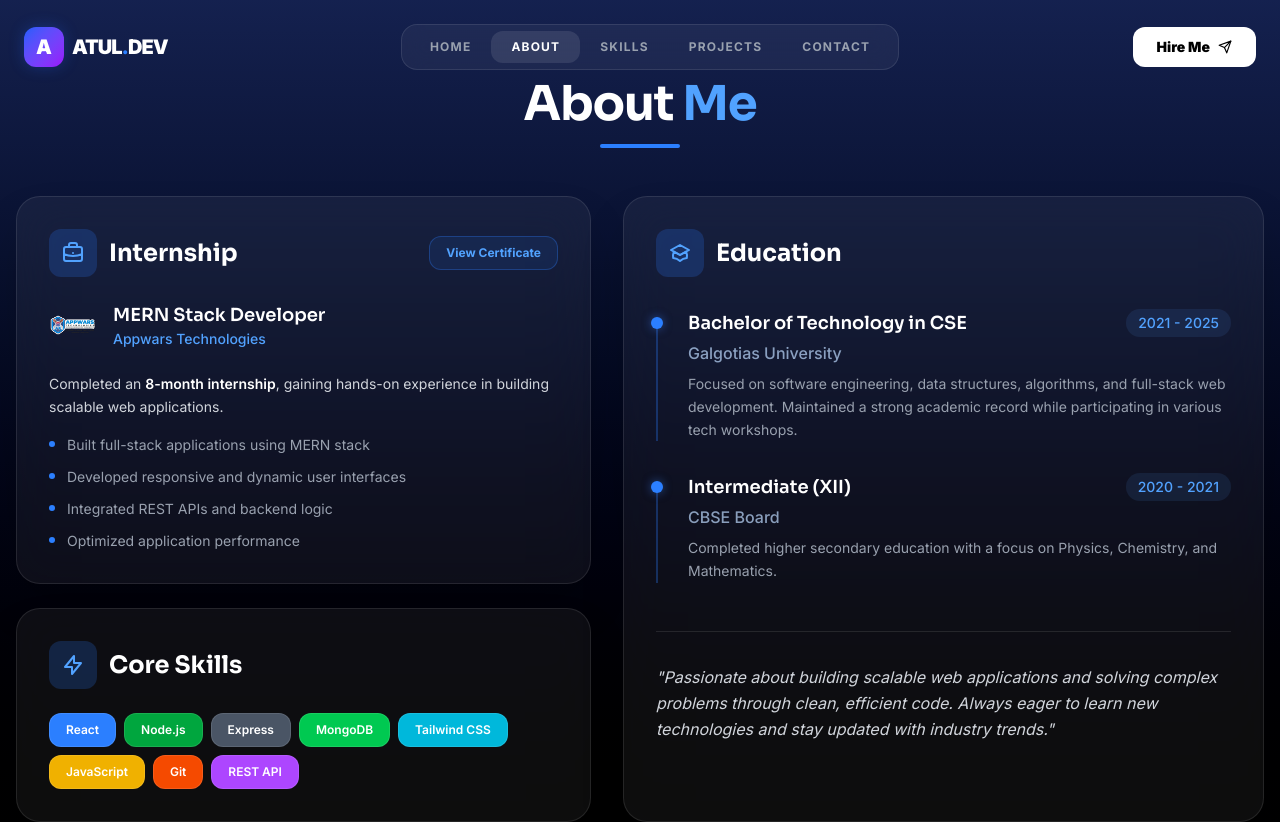
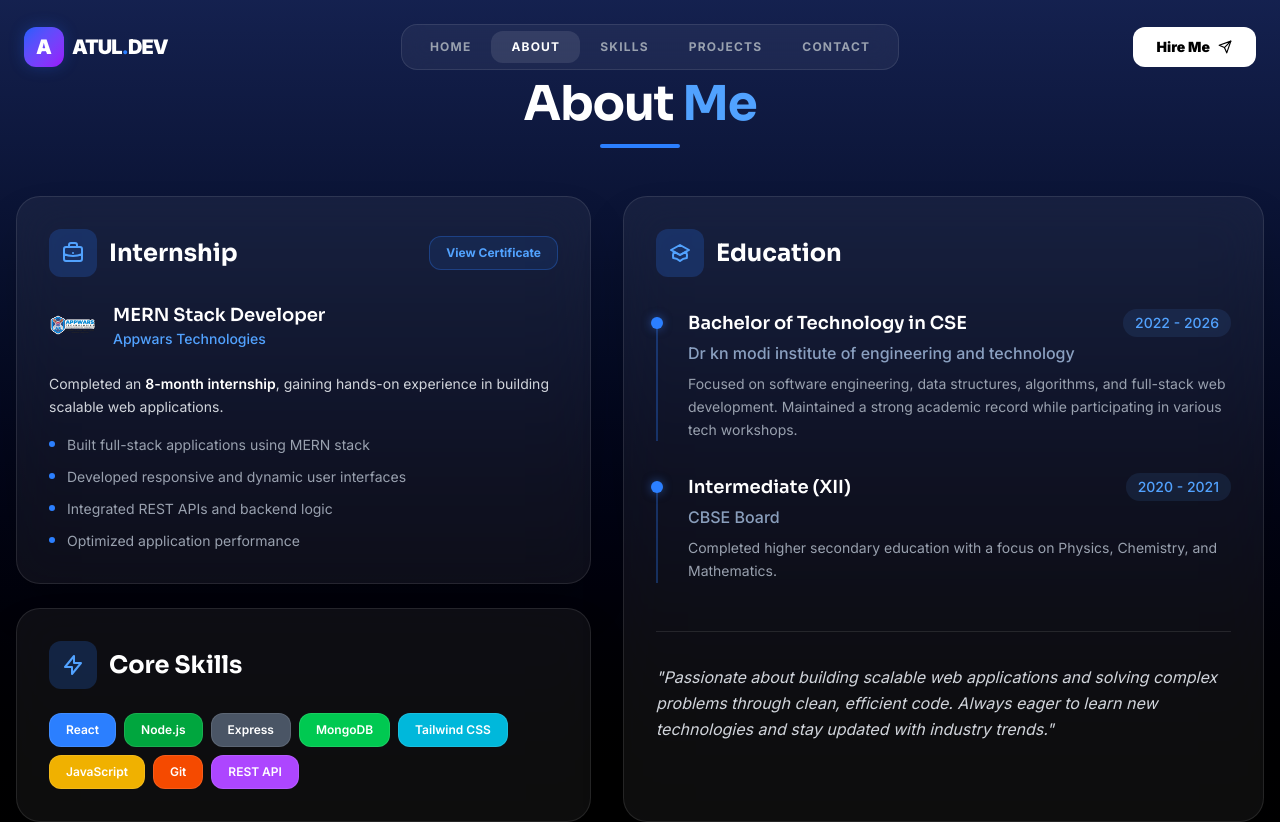
Before and after one commit to atulmuneshdev/My-portfolio, a React (Vite) app: page /about in a window 1280 px wide. Shown: the top 822 px of the page. Built offline with nearby package versions, Linux system fonts and the light colour scheme.

Commit message:
update new code

```diff
--- a/src/pages/About.jsx
+++ b/src/pages/About.jsx
@@ -65,9 +65,9 @@ function About() {
                   <div className='absolute left-[-5px] top-2 w-3 h-3 rounded-full bg-blue-500 shadow-[0_0_10px_rgba(59,130,246,0.5)]'></div>
                   <div className='mb-1 flex flex-col sm:flex-row sm:justify-between sm:items-center'>
                     <h4 className='text-lg font-semibold text-white'>Bachelor of Technology in CSE</h4>
-                    <span className='text-sm font-medium text-blue-400 bg-blue-400/10 px-3 py-1 rounded-full'>2021 - 2025</span>
+                    <span className='text-sm font-medium text-blue-400 bg-blue-400/10 px-3 py-1 rounded-full'>2022 - 2026</span>
                   </div>
-                  <p className='text-blue-200/70 font-medium mb-2'>Galgotias University</p>
+                  <p className='text-blue-200/70 font-medium mb-2'>Dr kn modi institute of engineering and technology</p>
                   <p className='text-gray-400 text-sm leading-relaxed'>
                     Focused on software engineering, data structures, algorithms, and full-stack web development.
                     Maintained a strong academic record while participating in various tech workshops.
```
